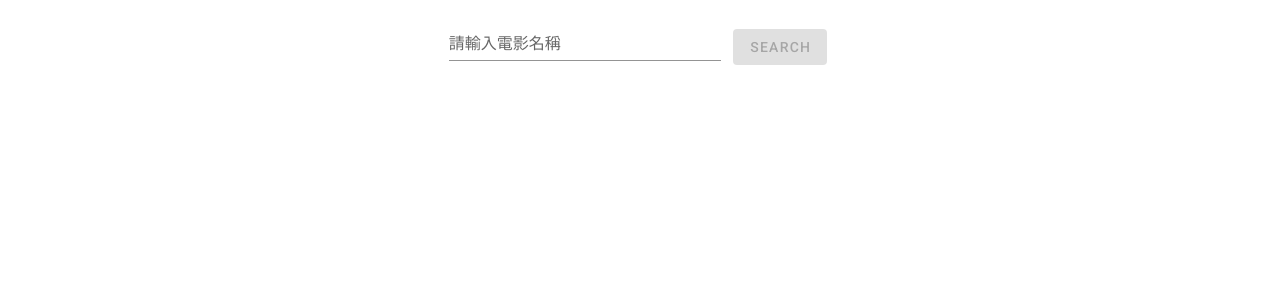
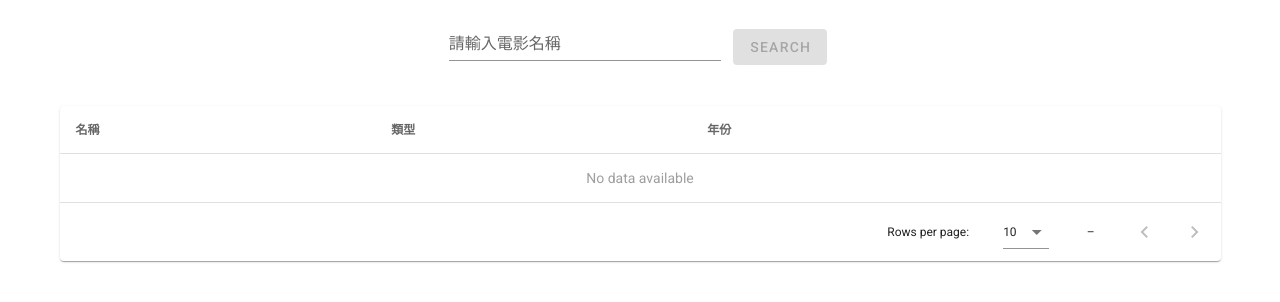
Before and after one commit to juju-chu/movie-list-vuetify, a Vue app: page / in a window 1280 px wide. Shown: the top 302 px of the page. Built offline with nearby package versions, Linux system fonts and the light colour scheme.

Commit message:
feat: 新增電影列表的表格

```diff
--- a/src/App.vue
+++ b/src/App.vue
@@ -2,6 +2,7 @@
     <v-app>
         <v-main>
             <SearchBar @fetch-movies="fetchMovies"/>
+            <DataTable :movieList="movieList"/>
         </v-main>
     </v-app>
 </template>
@@ -10,12 +11,14 @@
 import axios from 'axios'
 import { API_I, API_KEY, API_URL } from './common/constants'
 import SearchBar from './components/SearchBar'
+import DataTable from './components/DataTable'
 
 export default {
     name: 'App',
 
     components: {
         SearchBar,
+        DataTable,
     },
     data() {
         return {
--- /dev/null
+++ b/src/components/DataTable.vue
@@ -0,0 +1,65 @@
+<template>
+    <v-container>
+        <v-data-table
+            class="elevation-1"
+            :headers="headers"
+            :items="movies"
+            :items-per-page="10"
+        >
+            <template v-slot:item="row">
+                <tr>
+                    <td>{{row.item.name}}</td>
+                    <td>{{row.item.type}}</td>
+                    <td>{{row.item.year}}</td>
+                    <td>
+                        <v-btn
+                            class="mx-2"
+                            @click="onButtonClick(row.item)"
+                        >
+                            詳細資料
+                        </v-btn>
+                    </td>
+                </tr>
+            </template>
+        </v-data-table>
+    </v-container>
+</template>
+
+<script>
+export default {
+    name: 'DataTable',
+    props: {
+        movieList: {
+            type: Array,
+            default: () => [],
+        },
+    },
+    data() {
+        return {
+            headers: [
+                { text: '名稱', value: 'name' },
+                { text: '類型', value: 'type' },
+                { text: '年份', value: 'year' },
+                { text: '', value: '' },
+            ],
+            movies: [],
+        }
+    },
+    methods: {
+        onButtonClick(item) {
+            // TODO: 點擊彈出 Pop up 顯示該電影的詳細資料
+            console.log('click on ' + item.imdbID)
+        }
+    },
+    watch: {
+        movieList() {
+            this.movies = this.movieList.map((movie) => ({
+                imdbID: movie.imdbID,
+                name: movie.Title,
+                type: movie.Type,
+                year: movie.Year,
+            }))
+        }
+    }
+}
+</script>
```
